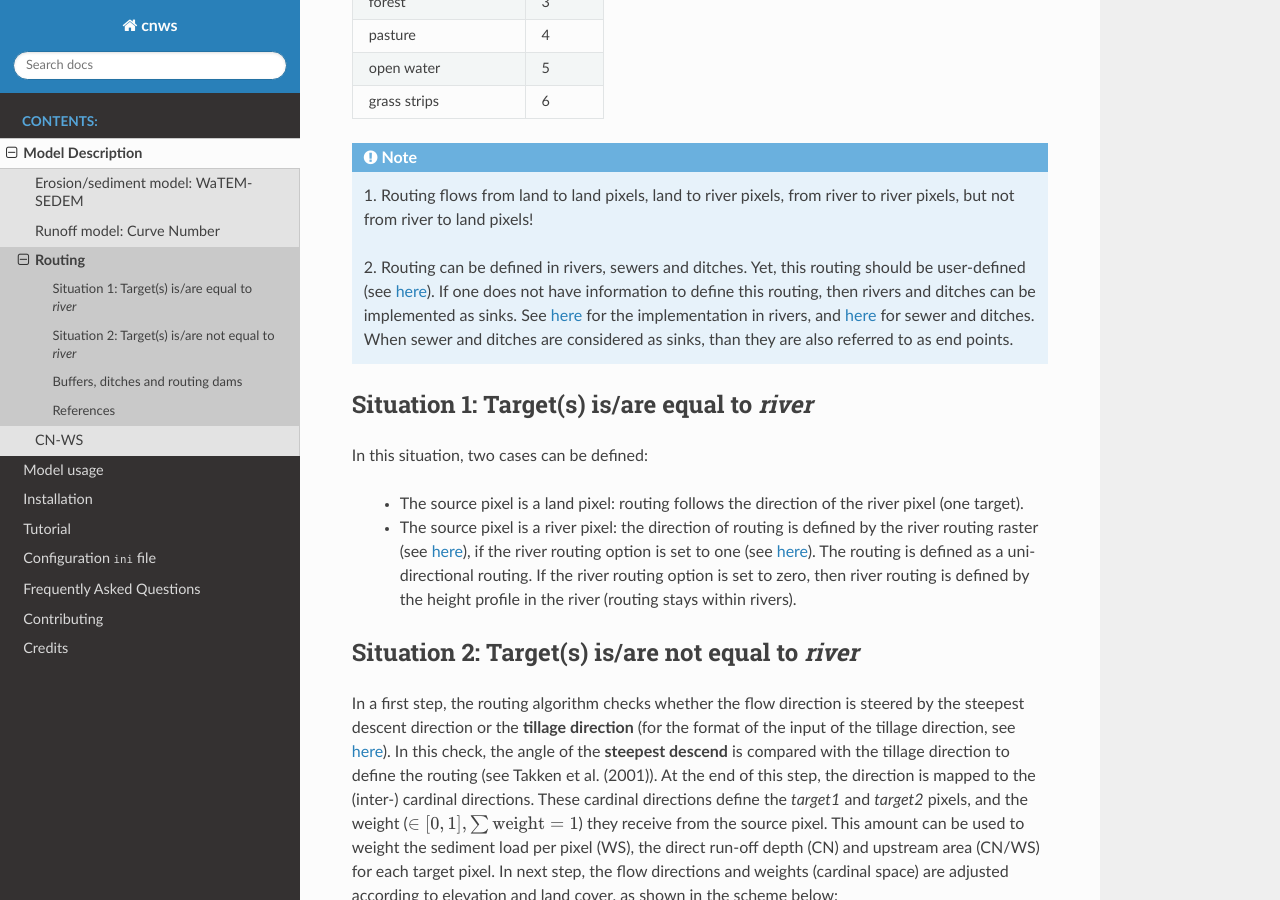
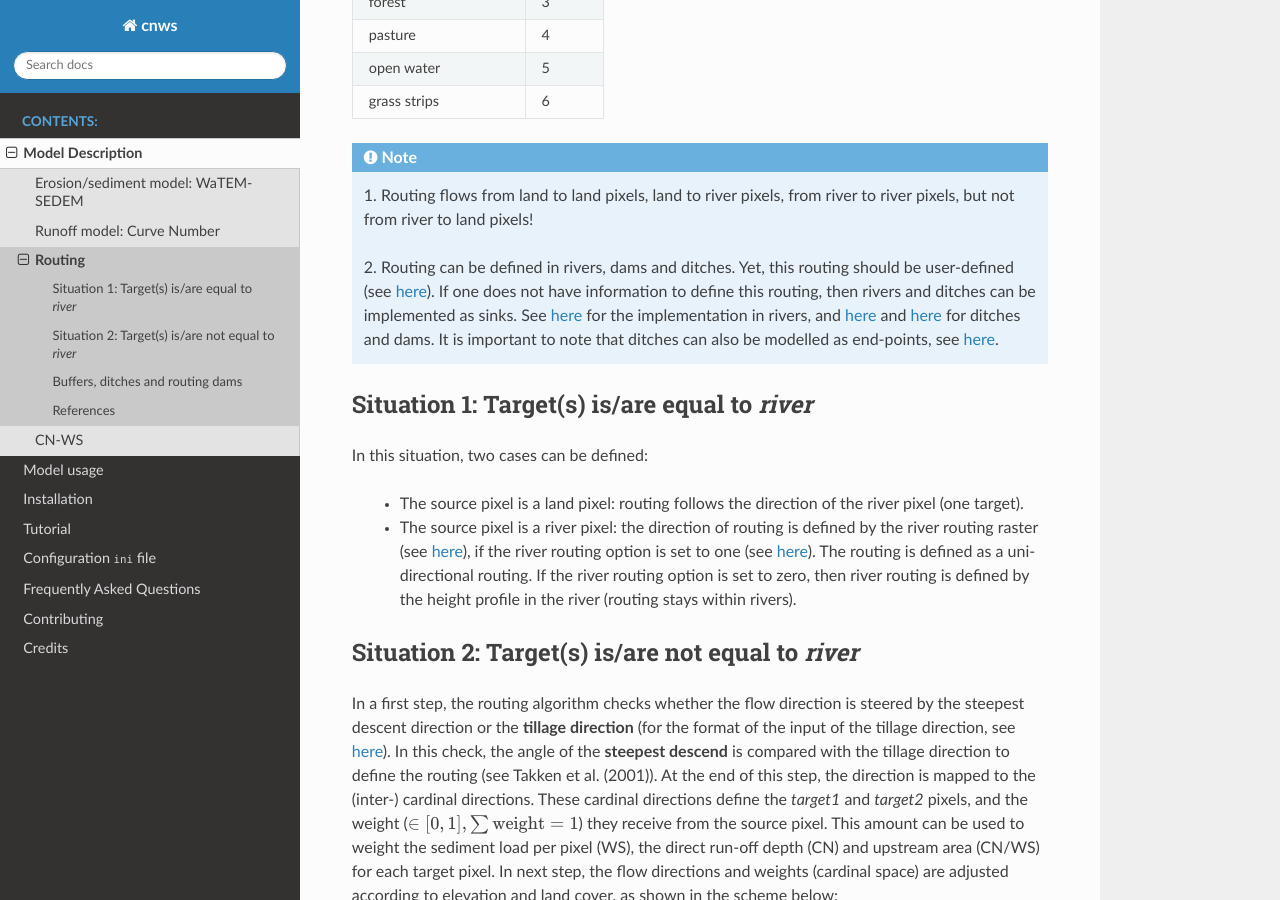
Before and after one commit to watem-sedem/watem-sedem, a Sphinx documentation site: the page built from docs/routing.rst, in a window 1280 px wide and 900 px high, scrolled down 675 px. Built offline with Sphinx 7.4.7 and the Read the Docs theme 2.0.0, drawn with Linux system fonts in a browser that asks for light colours.

Commit message:
'docs/routing.rst' updaten
suggested improvement considering dams/ditches/sewers and rivers. Now it should not state that routing can be done in sewers.

```diff
--- a/docs/routing.rst
+++ b/docs/routing.rst
@@ -28,13 +28,15 @@ this manual the non-river pixels are sometimes referred to as `land pixels`.
     1. Routing flows from land to land pixels, land to river pixels, from river
     to river pixels, but not from river to land pixels!
 
-    2. Routing can be defined in rivers, sewers and ditches. Yet, this
+    2. Routing can be defined in rivers, dams and ditches. Yet, this
     routing should be user-defined (see :ref:`here <riverrouting>`). If one
     does not have information to define this routing, then rivers and ditches
     can be implemented as sinks. See :ref:`here <riverrouting>` for the
-    implementation in rivers, and :ref:`here <inlcudesewers>` for sewer and
-    ditches. When sewer and ditches are considered as sinks, than they are
-    also referred to as end points.
+    implementation in rivers, and :ref:`here <ditchmap>` and
+    :ref:`here <dammap>` for ditches and dams. It is important to note that
+    ditches can also be modelled as end-points, see
+    :ref:`here <sewermapfile>`.
+
 
 Situation 1: Target(s) is/are equal to `river`
 ==============================================
```
